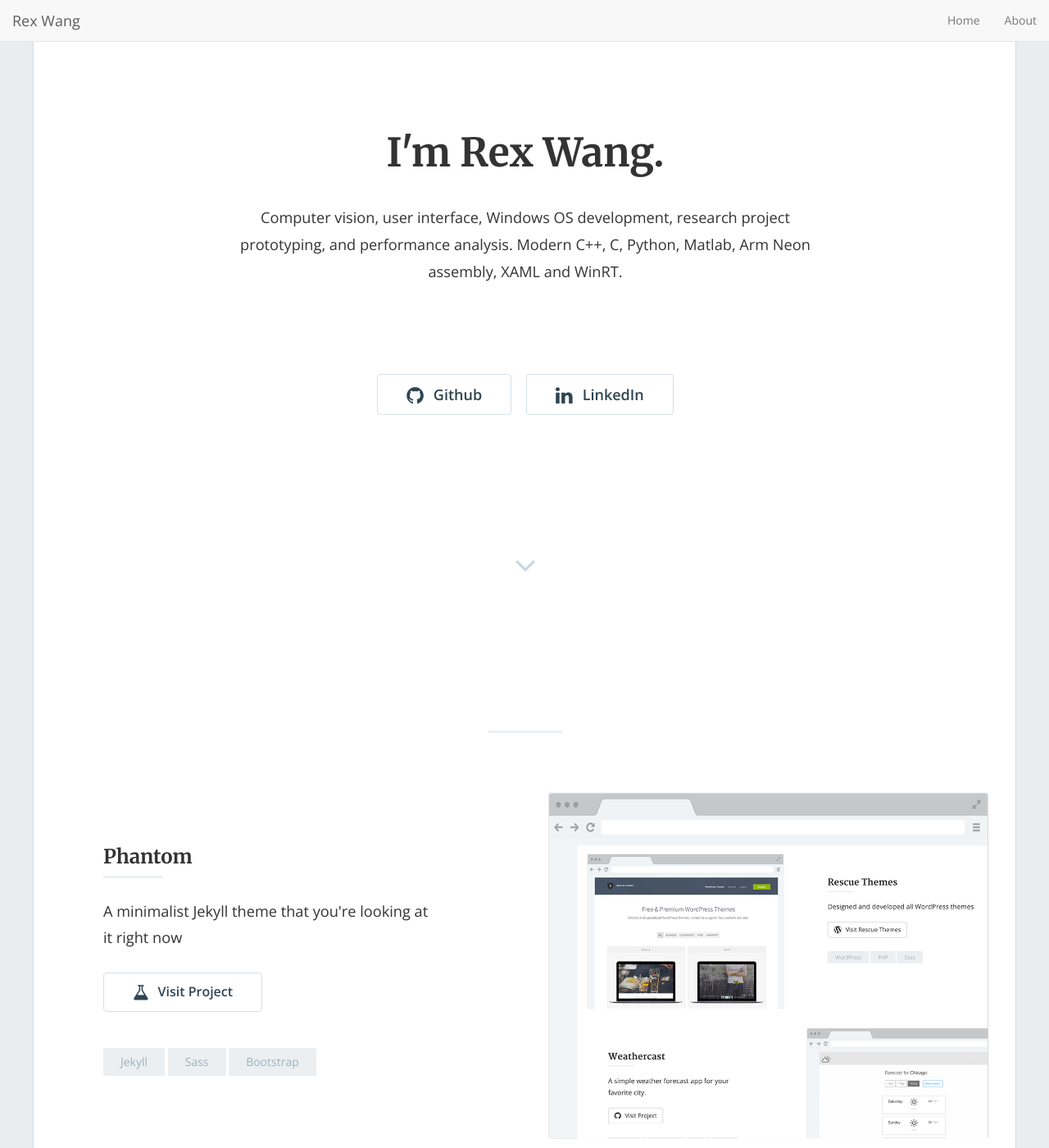
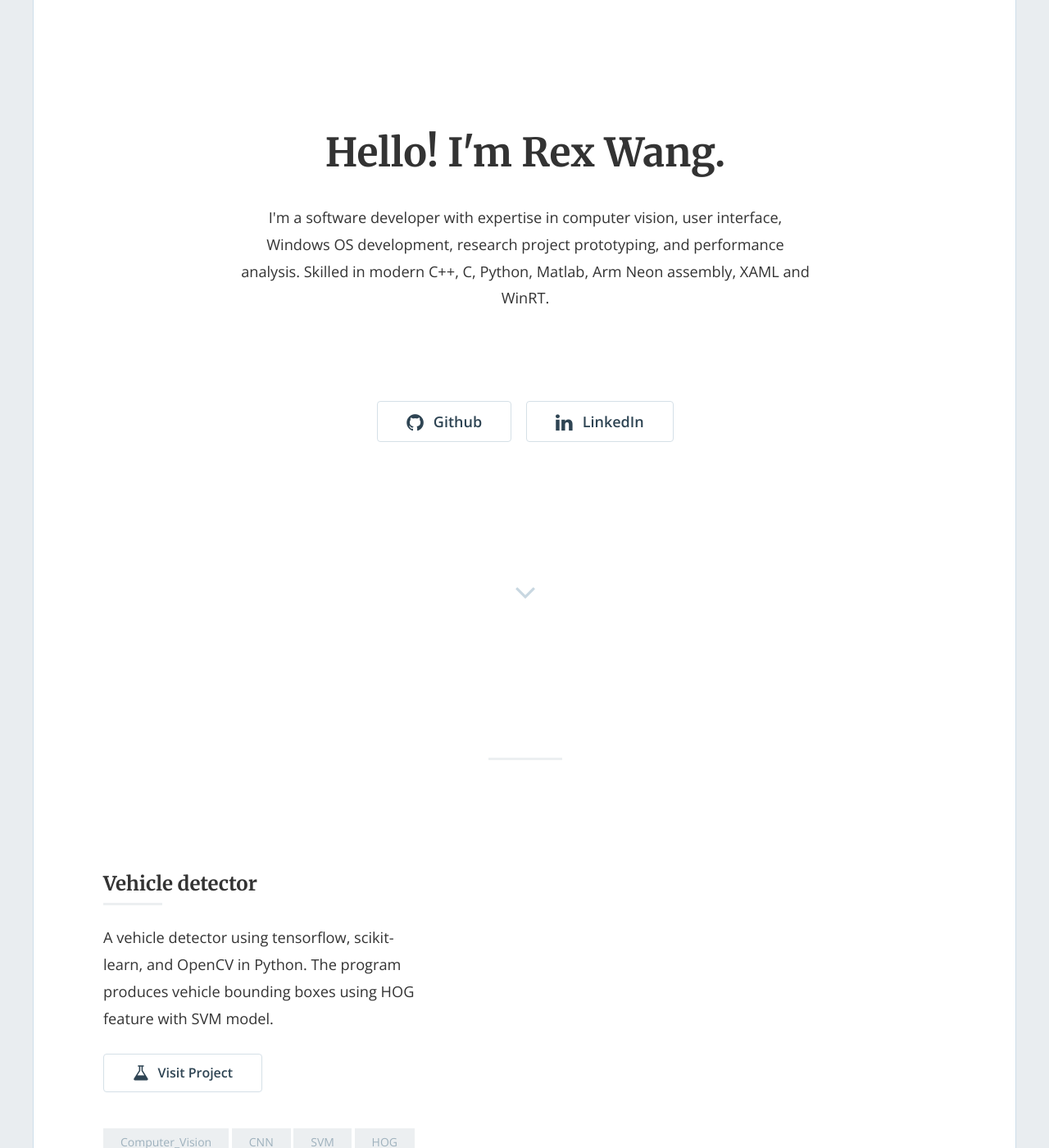
Before and after one commit to rexfwang/rexfwang.github.io, a Jekyll site: the page built from index.html, in a window 1280 px wide and 1400 px high. Shown: the whole window at 82% size. Built offline with Jekyll 4.4.1, drawn with Linux system fonts in a browser that asks for light colours; nearby versions of some CDN libraries; the list of posts is cut into pages by our own code; some of the changed text lies outside the part shown.

Commit message:
add projects

```diff
--- a/_config.yml
+++ b/_config.yml
@@ -13,9 +13,9 @@
 # you will see them accessed via {{ site.title }}, {{ site.email }}, and so on.
 # You can create any custom variable you would like, and they will be accessible
 # in the templates via {{ site.myvariable }}.
-title: "I'm Rex Wang."
+title: "Hello! I'm Rex Wang."
 email: 'rex.f.wang@gmail.com'
-description: "Computer vision, user interface, Windows OS development, research project prototyping, and performance analysis. Modern C++, C, Python, Matlab, Arm Neon assembly, XAML and WinRT."
+description: "I'm a software developer with expertise in computer vision, user interface, Windows OS development, research project prototyping, and performance analysis. Skilled in modern C++, C, Python, Matlab, Arm Neon assembly, XAML and WinRT."
 baseurl: "" # the subpath of your site, e.g. /blog
 url: "http://rexfwang.github.io" # the base hostname & protocol for your site, e.g. http://example.com
 twitter_username: ''
@@ -30,13 +30,13 @@ plugins:
 
 ### Phantom settings
 paginate: 10
-footer_text: '© 2018 Rex Wang'
+footer_text: '© 2019 Rex Wang. Template forked from Jami Gibbs'
 admin_name: 'Rex Wang'
 google_analytics: "" # Update with your own tracking ID
 enable_contact: false
 
 #### Phantom Navigation menu
-enable_nav: true
+enable_nav: false
 nav_item:
   - { url: '/', text: 'Home' }
   - { url: '/about', text: 'About' }
```
Also changed, not shown: _posts/2016-02-17-weathercast.md (deleted, +0 -13 lines), _posts/2016-02-18-phantom-jekyll-template.md (deleted, +0 -13 lines), _posts/2016-02-19-rescue-themes.md (deleted, +0 -13 lines), _posts/2016-02-20-bloc-jams-angular.md (deleted, +0 -13 lines), _posts/2019-08-14_dog.md (added, +13 -0 lines), _posts/2019-08-15-vehicle.md (added, +12 -0 lines).
